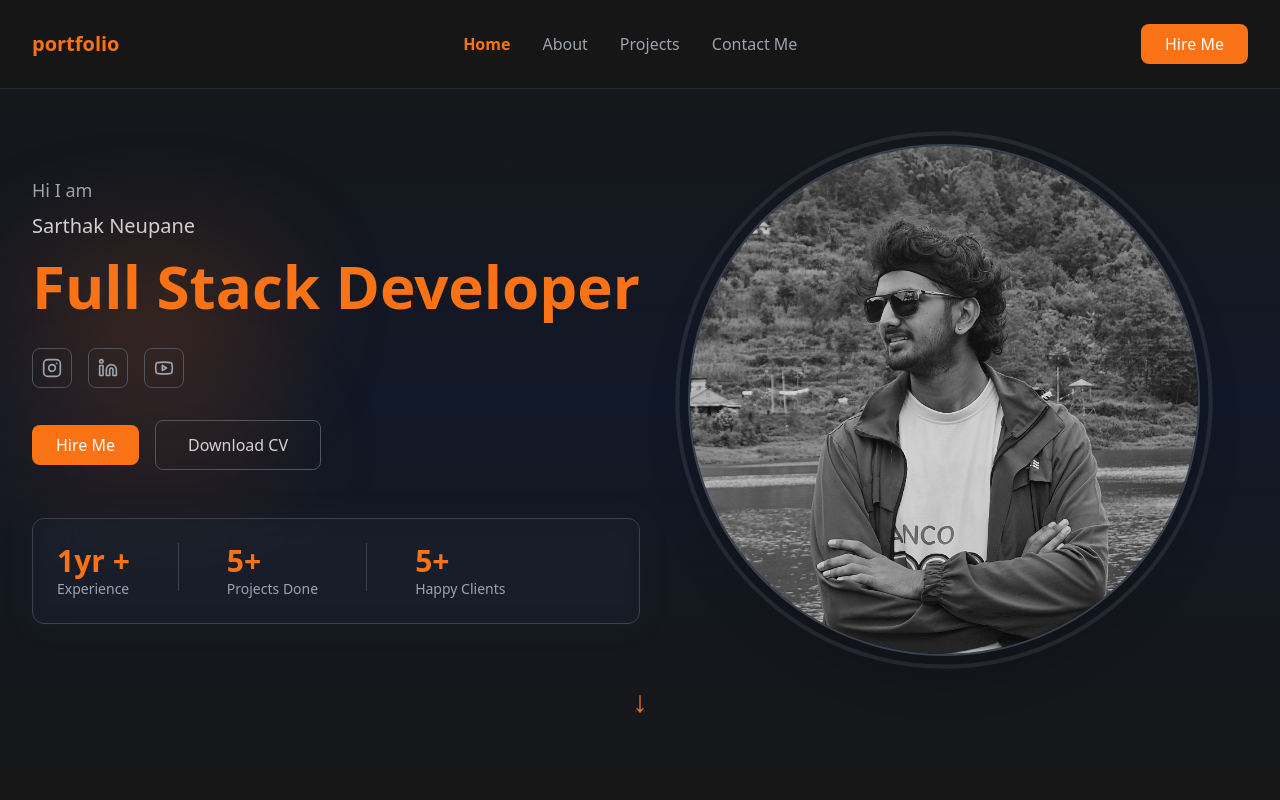
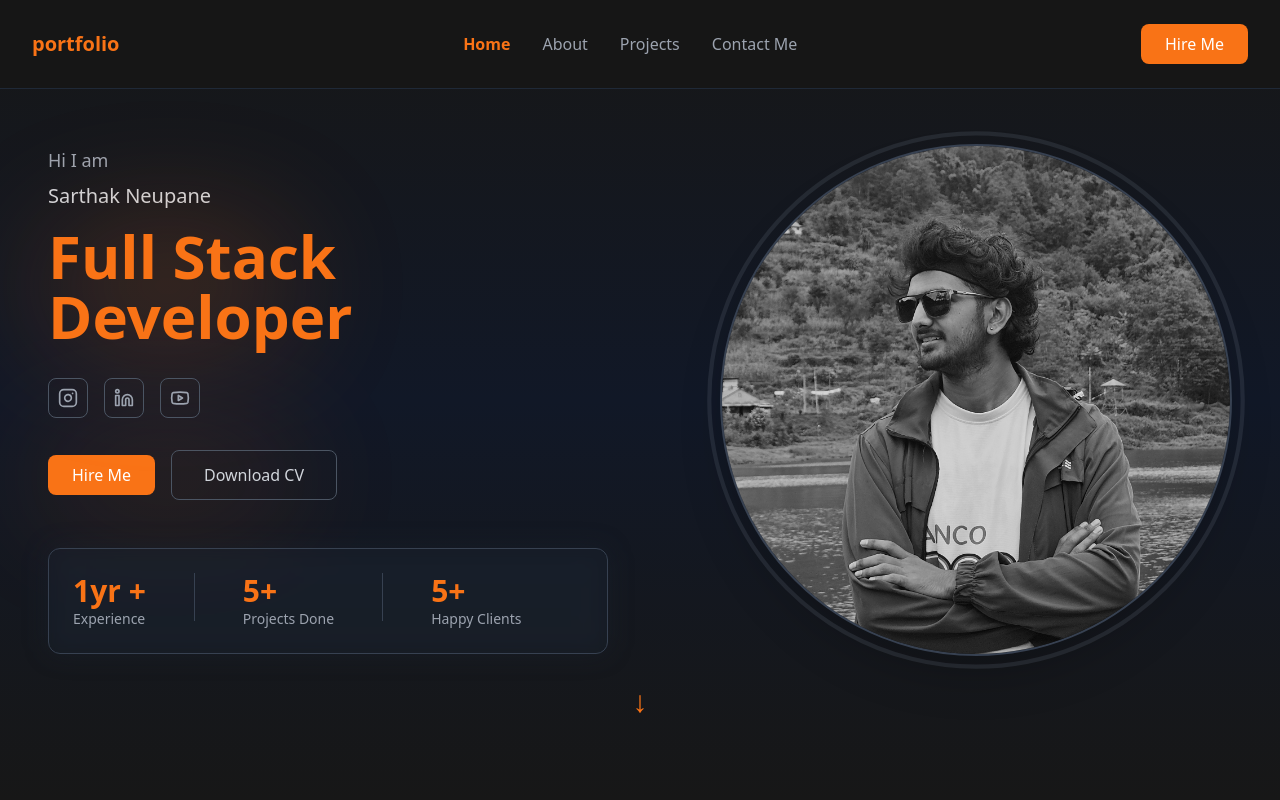
Before and after one commit to sarthakneupane/my-portfolio, a React (Vite) app: page / in a window 1280 px wide. Shown: the top 800 px of the page. Built offline with nearby package versions, Linux system fonts and the light colour scheme.

Commit message:
Fixed home page padding

```diff
--- a/src/pages/Home.jsx
+++ b/src/pages/Home.jsx
@@ -2,7 +2,6 @@ import React from "react";
 import { Button } from "../components/ui/Button";
 import ScrollDownIndicator from "../components/ui/ScrollDownIndicator";
 import { Instagram, Linkedin, Youtube } from "lucide-react";
-
 
 export default function Home() {
   const scrollToSection = (id) => {
@@ -15,10 +14,10 @@ export default function Home() {
   return (
     <section id="home" className="min-h-screen w-full bg-gradient-to-b from-neutral-900 via-gray-900 to-neutral-900 flex items-center">
       {/* Main Content */}
-      <div className="flex flex-col lg:flex-row items-center justify-between w-full max-w-screen-2xl mx-auto px-4 sm:px-6 md:px-8 py-12 lg:py-0">
+      <div className="flex flex-col lg:flex-row items-center justify-between w-full max-w-screen-2xl mx-auto px-4 sm:px-6 md:px-8 lg:px-12 py-12 lg:py-0">
 
         {/* Left Content */}
-        <div className="flex-1 max-w-2xl relative z-10 order-2 lg:order-1 mt-12 lg:mt-0">
+        <div className="flex-1 max-w-2xl relative z-10 order-2 lg:order-1 mt-12 lg:mt-0 lg:pr-8">
           <div className="mb-6 lg:mb-8">
             <p className="text-gray-400 text-base sm:text-lg mb-1 sm:mb-2">Hi I am</p>
             <p className="text-gray-300 text-lg sm:text-xl mb-3 sm:mb-4">Sarthak Neupane</p>
@@ -46,7 +45,6 @@ export default function Home() {
               </button>
             ))}
           </div>
-
 
           {/* Action Buttons */}
           <div className="relative mb-8 lg:mb-12">
@@ -104,7 +102,7 @@ export default function Home() {
         </div>
 
         {/* Right Content - Profile Image */}
-        <div className="flex-1 flex justify-center items-center relative order-1 lg:order-2">
+        <div className="flex-1 flex justify-center lg:justify-end items-center relative order-1 lg:order-2 lg:pl-8">
           <div className="relative mb-8 lg:mb-0">
             {/* Orange ring - hide on very small screens */}
             <div className="absolute inset-0 rounded-full border-2 sm:border-4 border-gray-500 opacity-20 z-20 transform scale-105"></div>
```
